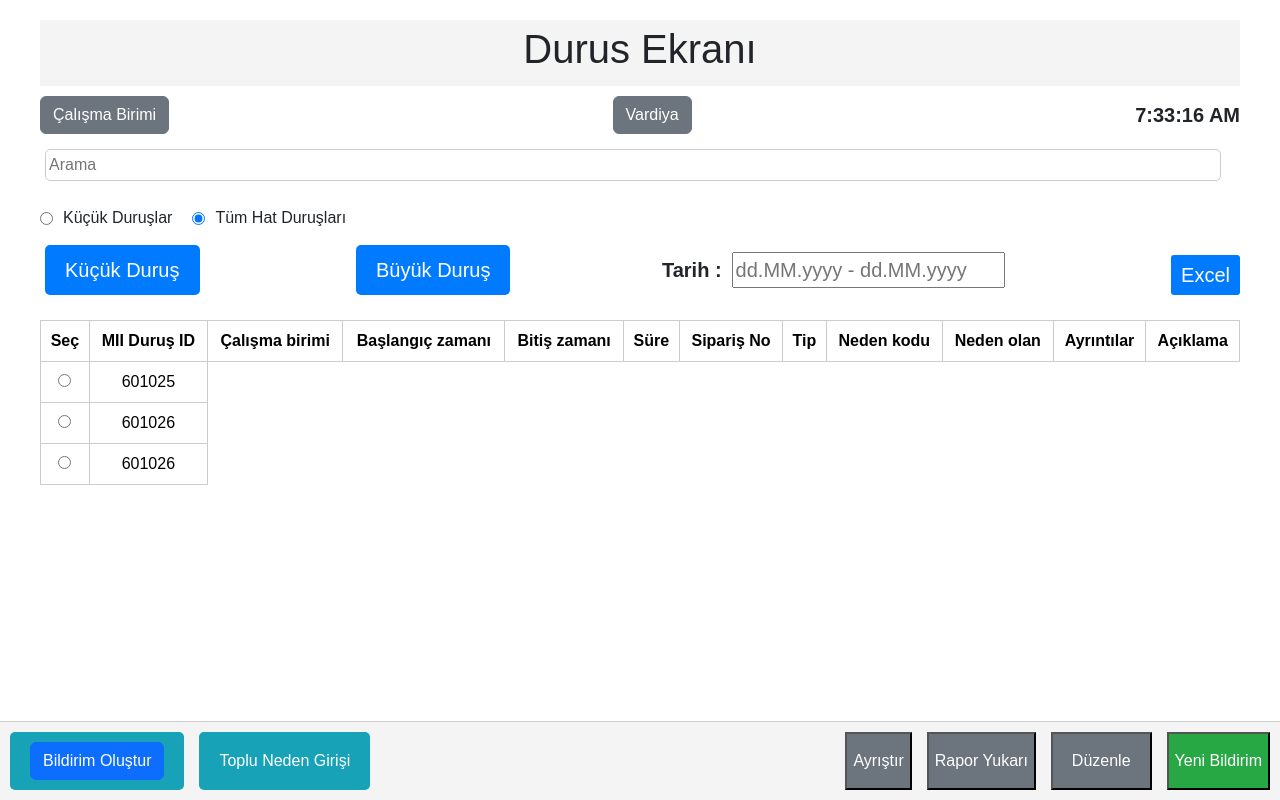
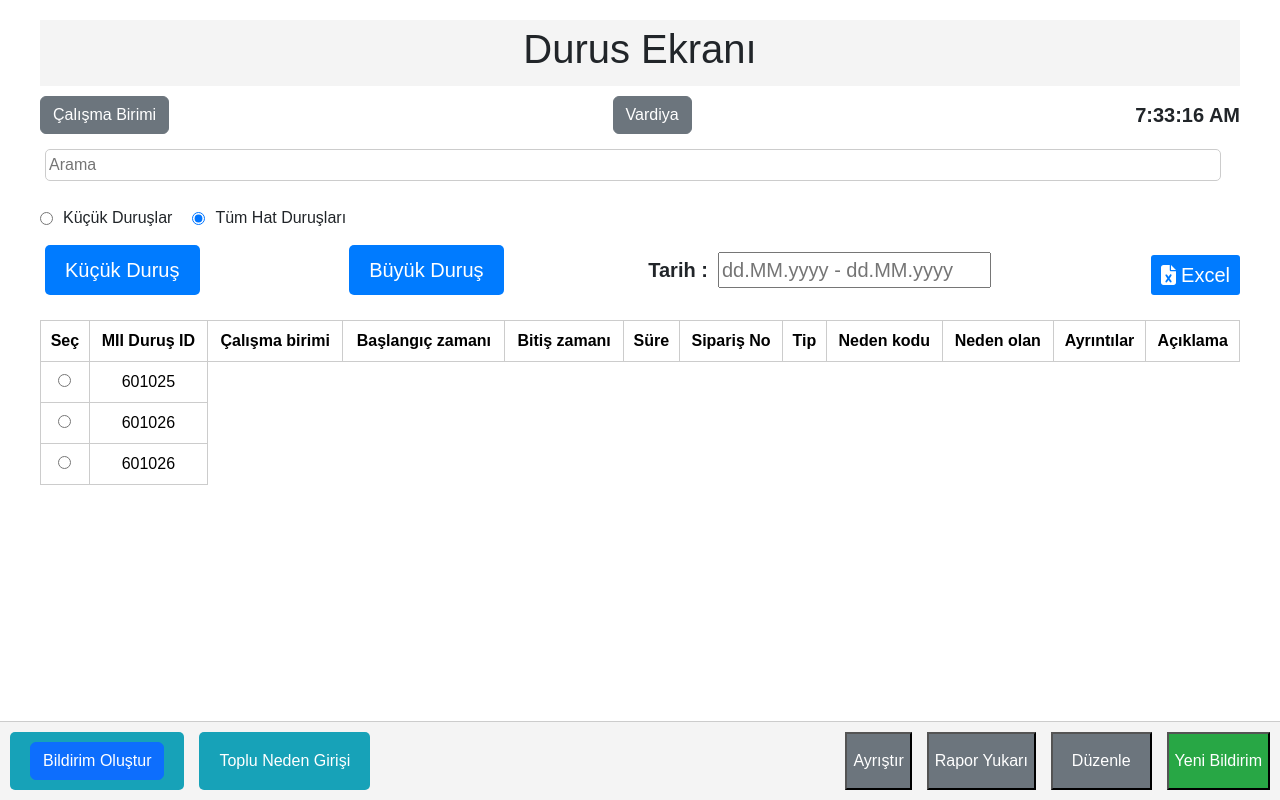
Before and after one commit to Doganmbd/my-app, a React (Create React App) app: page / in a window 1280 px wide. Built offline with nearby package versions, Linux system fonts and the light colour scheme.

Commit message:
font eklemesi yapıldı

```diff
--- a/package.json
+++ b/package.json
@@ -3,6 +3,8 @@
   "version": "0.1.0",
   "private": true,
   "dependencies": {
+    "@fortawesome/free-solid-svg-icons": "^6.6.0",
+    "@fortawesome/react-fontawesome": "^0.2.2",
     "@testing-library/jest-dom": "^5.17.0",
     "@testing-library/react": "^13.4.0",
     "@testing-library/user-event": "^13.5.0",
@@ -16,7 +18,6 @@
     "web-vitals": "^2.1.4",
     "xlsx": "^0.18.5"
   },
-
   "scripts": {
     "start": "react-scripts start",
     "build": "react-scripts build",
--- a/src/components/ExcelData.jsx
+++ b/src/components/ExcelData.jsx
@@ -1,5 +1,7 @@
 import React from "react";
 import "../App.css";
+import { FontAwesomeIcon } from '@fortawesome/react-fontawesome';
+import { faFileExcel } from '@fortawesome/free-solid-svg-icons';
 
 import * as XLSX from "xlsx";
 import { saveAs } from "file-saver";
@@ -25,7 +27,7 @@
     <div className="time-display">
       {/* Excel Export Buttonu */}
       <div className="export-button">
-        <button onClick={handleExcelExport}>Excel</button>
+        <button onClick={handleExcelExport}><FontAwesomeIcon icon={faFileExcel} /> Excel</button>
       </div>
     </div>
   );
--- a/src/index.js
+++ b/src/index.js
@@ -7,6 +7,7 @@
 const root = ReactDOM.createRoot(document.getElementById('root'));
 root.render(
   <React.StrictMode>
+    <link href="https://fonts.googleapis.com/icon?family=Material+Icons" rel="stylesheet"></link>
     <App />
   </React.StrictMode>
 );
```
Also changed, not shown: 1 other file (tests, documents, lock files or other folders).
